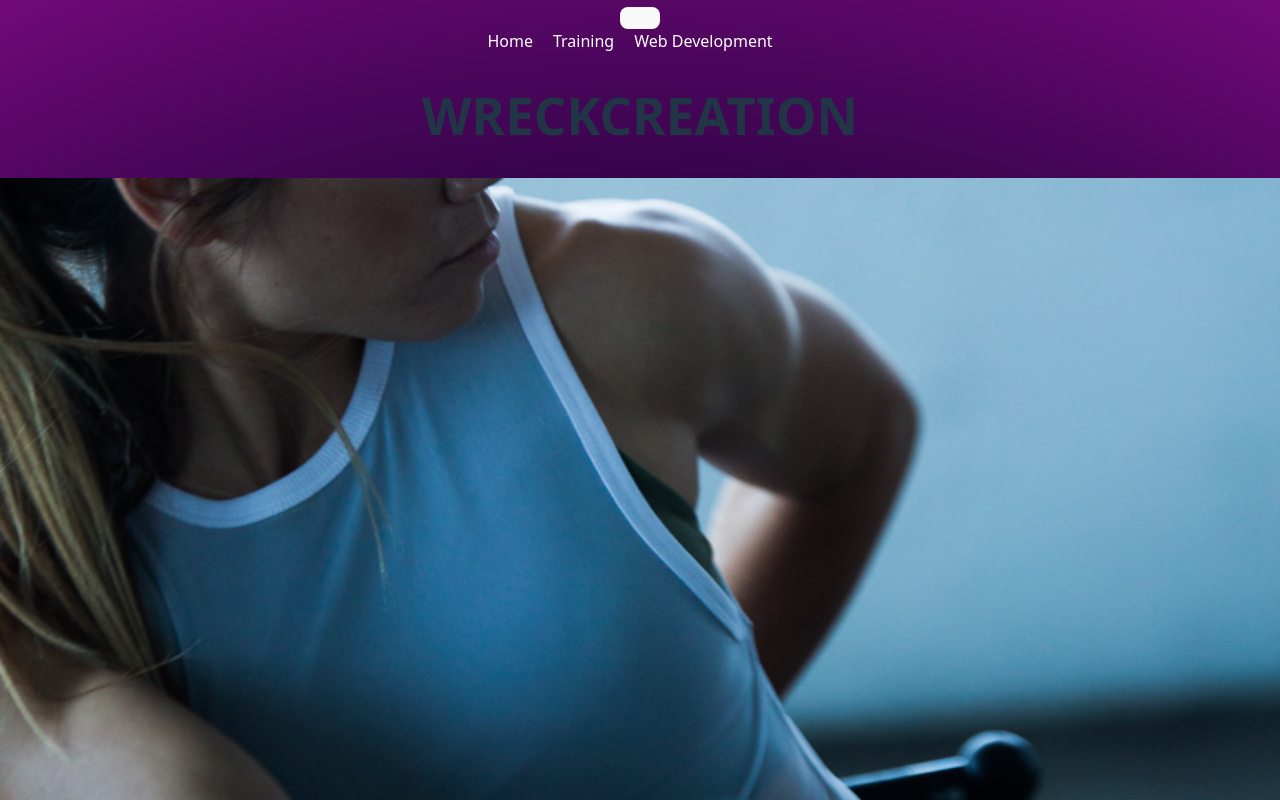
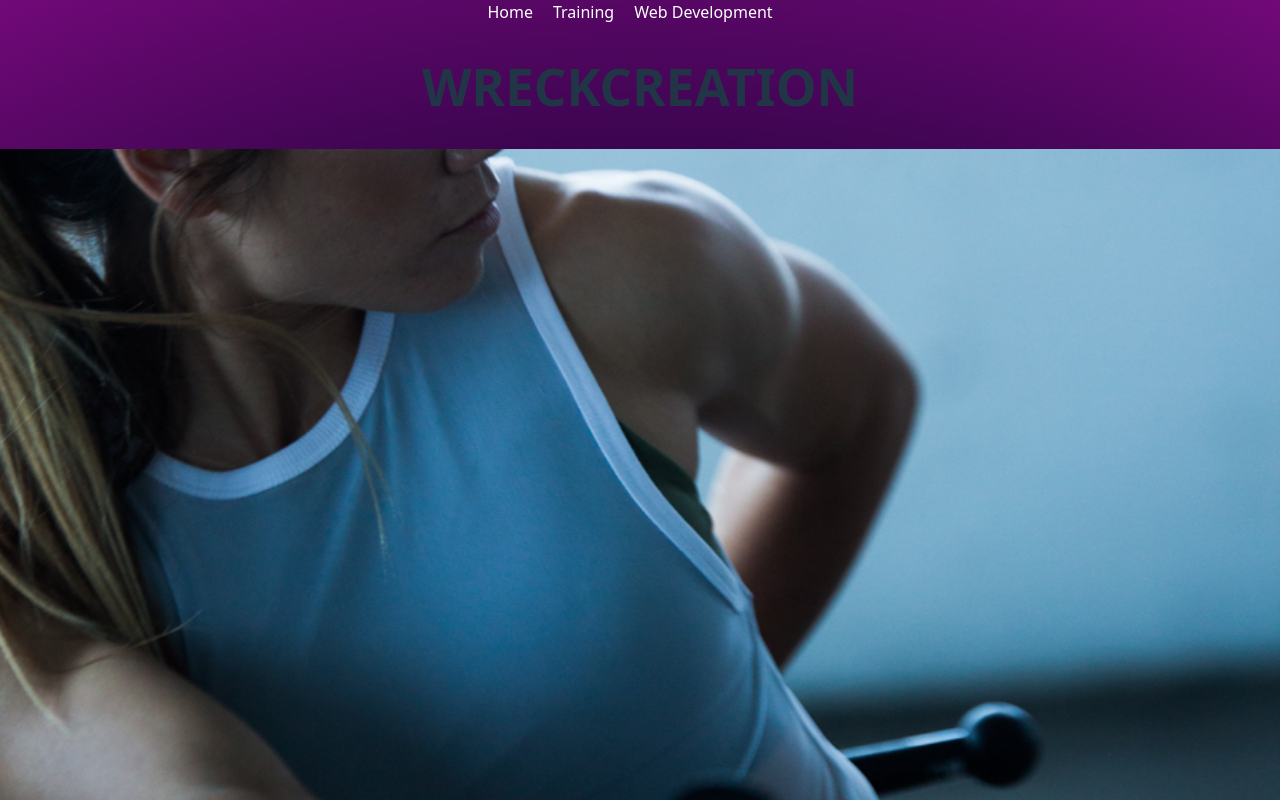
Before and after one commit to andywangpt/wreckcreation-website-react, a React (Vite) app: page / in a window 1280 px wide. Shown: the top 800 px of the page. Built offline with nearby package versions, Linux system fonts and the light colour scheme.

Commit message:
deleted button

```diff
--- a/src/Components/NavBar.jsx
+++ b/src/Components/NavBar.jsx
@@ -6,15 +6,6 @@
 	return (
 		<>
 			<nav className="navbar navbar-dark navbar-expand-sm py-0">
-
-				<button
-					className="navbar-toggler"
-					data-toggle="collapse"
-					data-target="#navbarCollapse"
-				>
-					<span className="navbar-toggler-icon"></span>
-				</button>
-
 				<div className="navbar-collapse collapse" id="navbarCollapse">
 					<ul className="nav navbar-nav mr-auto text-uppercase">
 						<li className="navbar-item m-1">
```
